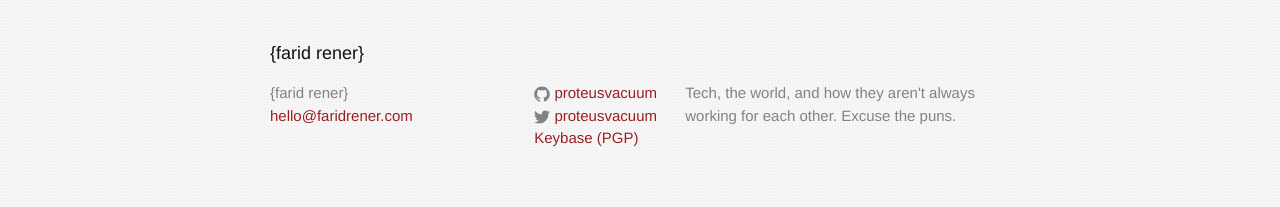
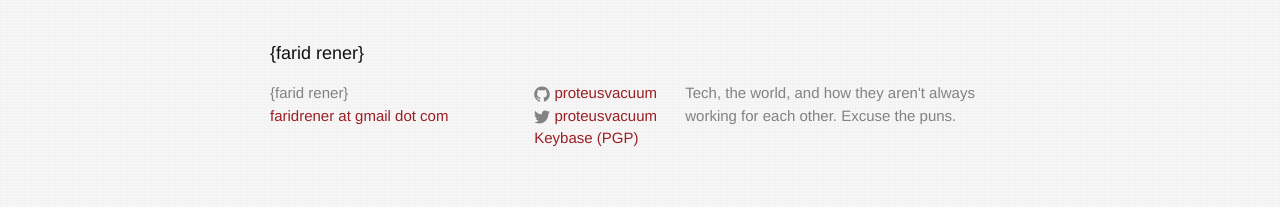
Before and after one commit to proteusvacuum/proteusvacuum.github.io, a Jekyll site: the page built from index.html, in a window 1280 px wide. Shown: the part 760-967 px from the top of the page. Built offline with Jekyll 4.4.1, drawn with Linux system fonts in a browser that asks for light colours.

Commit message:
email address update

```diff
--- a/_config.yml
+++ b/_config.yml
@@ -1,6 +1,6 @@
 # Site settings
 title: "{farid rener}"
-email: hello@faridrener.com
+email: faridrener at gmail dot com
 description: > # this means to ignore newlines until "baseurl:"
   Tech, the world, and how they aren't always working for each other. Excuse the puns.
 baseurl: "" # the subpath of your site, e.g. /blog/
```
